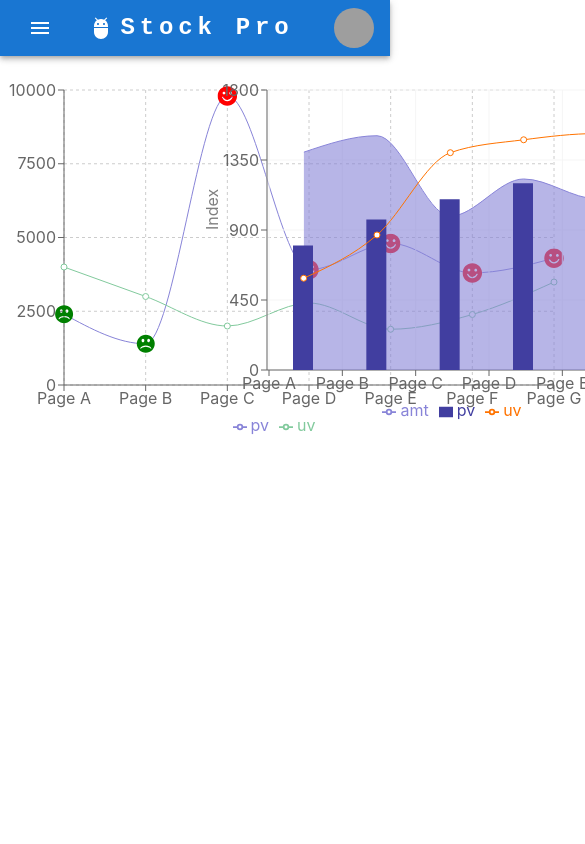
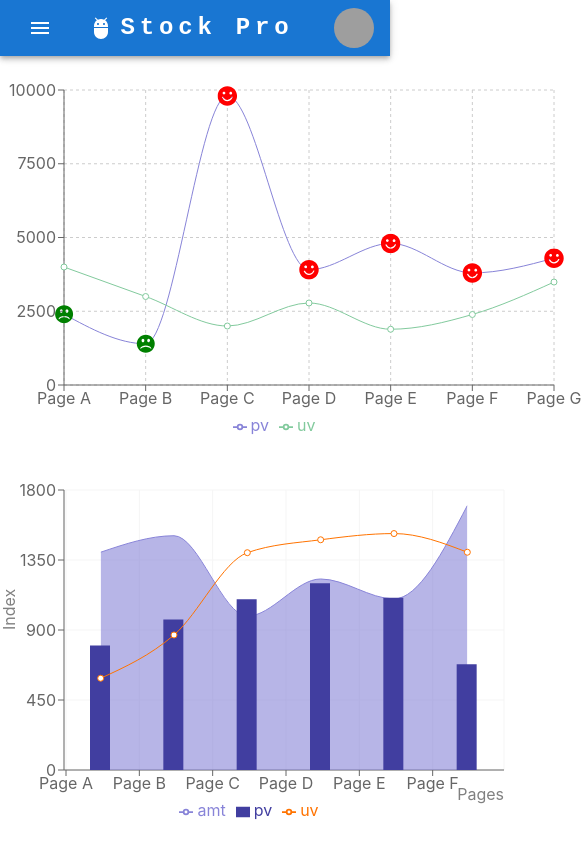
Before and after one commit to Mitrandir-main/stock-pro-frontend, a React (Create React App) app: page / in a window 390 px wide. Shown: the top 844 px of the page, 585 px wide, since content can reach past the window. Built offline with nearby package versions, Linux system fonts and the light colour scheme; grey boxes are pictures that could not be loaded.

Commit message:
[add] mobile responsive

```diff
--- a/src/App.js
+++ b/src/App.js
@@ -13,11 +13,11 @@ function App() {
     <div className="App">
       <ResponsiveAppBar/>
       <Grid container spacing={2}>
-      <Grid xs={6}>
+      <Grid xs={12} md={6}>
 
        <ChartLine/>
       </Grid>
-      <Grid xs={6}>
+      <Grid xs={12} md={6}>
         <Chart2/>
       </Grid>
       </Grid>
```
